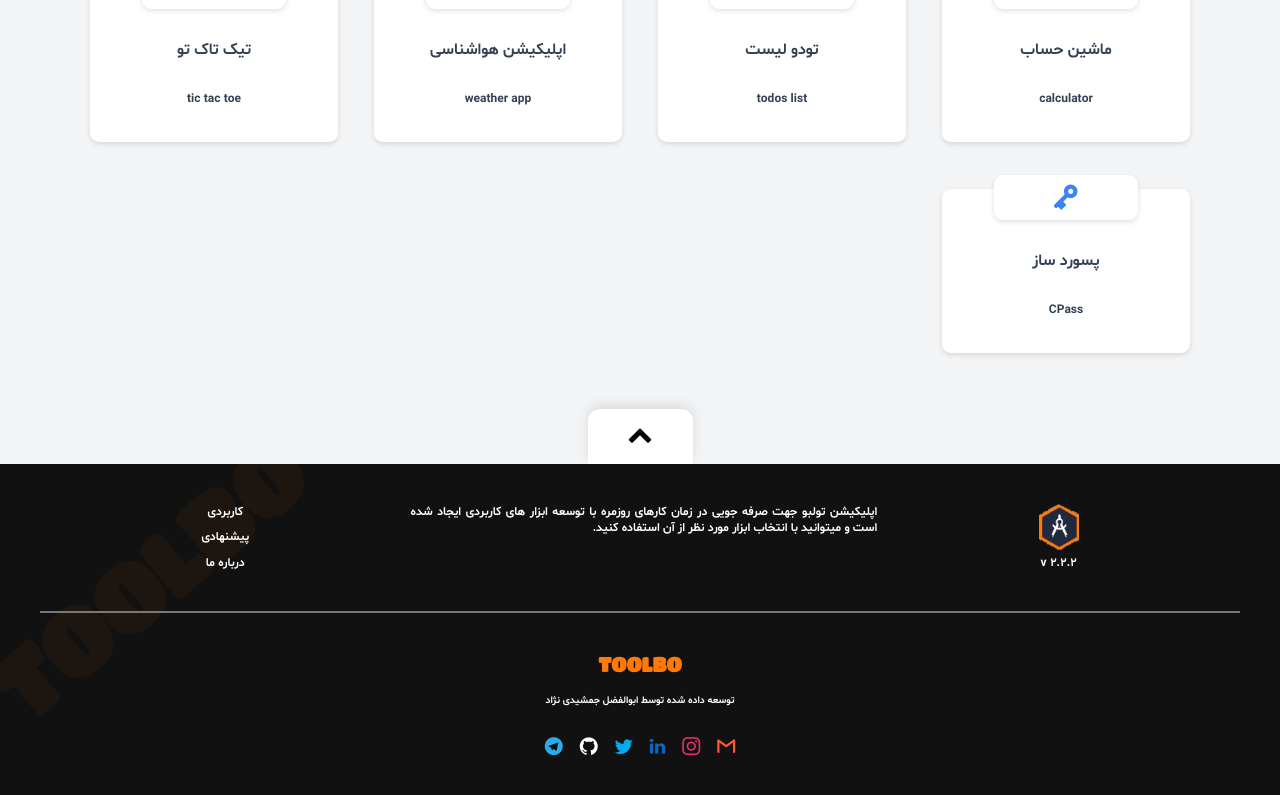
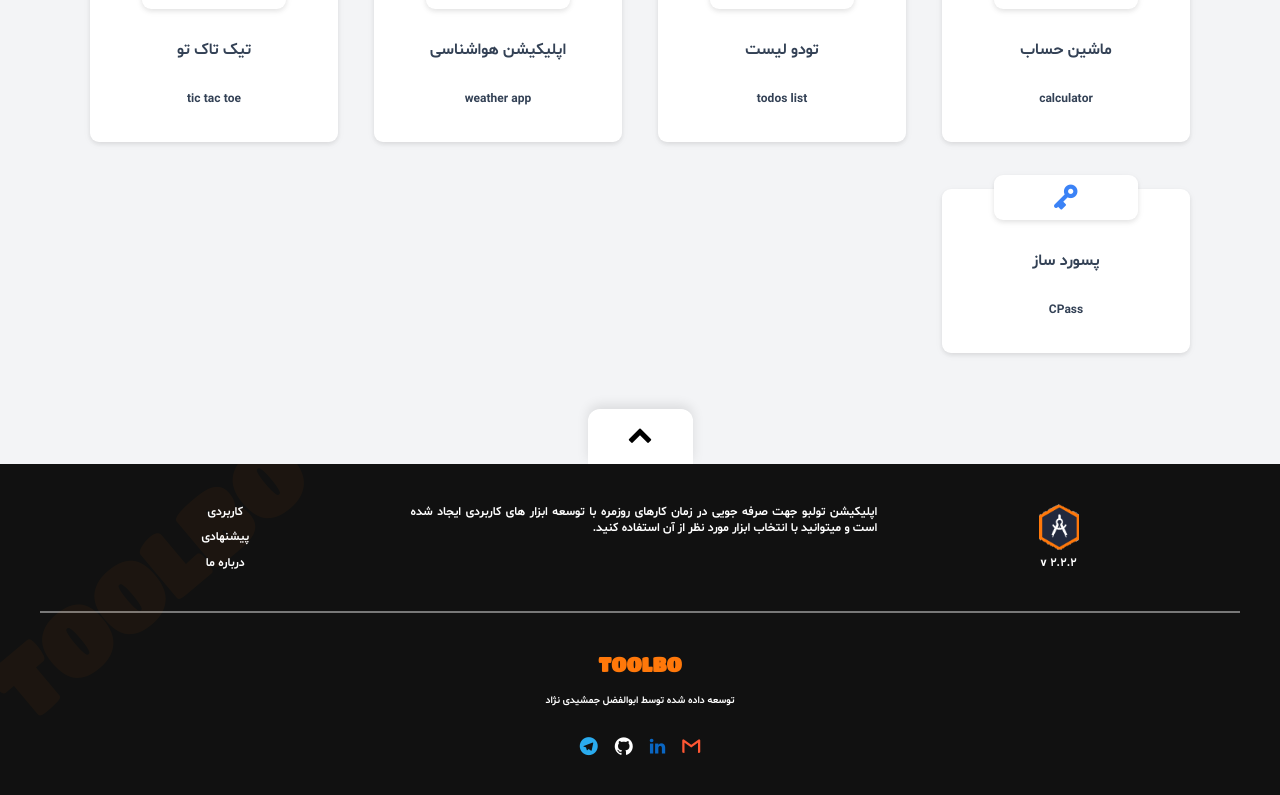
Before and after one commit to abolfazlj10/toolbo, a Vue app: page / in a window 1280 px wide. Shown: the part 1046-1841 px from the top of the page. Built offline with nearby package versions, Linux system fonts and the light colour scheme.

Commit message:
update my social platform in footer

```diff
--- a/src/components/footer.vue
+++ b/src/components/footer.vue
@@ -58,10 +58,8 @@
             <div class="CIS">
                 <a style="color:#2AABEE ;" href="http://t.me/abolfazl_j10" target="_blank" class="icon">&#xea95;</a>
                 <a href="http://github.com/abolfazlj10" target="_blank" class="icon">&#xeab0;</a>
-                <a style="color:#00acee ;" href="http://twitter.com/abolfazl_j10" target="_blank" class="icon">&#xea96;</a>
                 <a style="color:#0A66C2;" href="http://linkedin.com/in/abolfazljamshidi/" target="_blank" class="icon">&#xf0e1;</a>
-                <a style="color:#E1306C;" href="http://instagram.com/abolfazl_j10" target="_blank" class="icon">&#xea92;</a>
-                <a style="color:#FF5733;" href="mailto: abolfazljamshidi101010@gmail.com" target="_blank" class="icon">&#xe903;</a>
+                <a style="color:#FF5733;" href="mailto: abolfazl.j.dev@gmail.com" target="_blank" class="icon">&#xe903;</a>
             </div>
         </div>
     </div>
```
